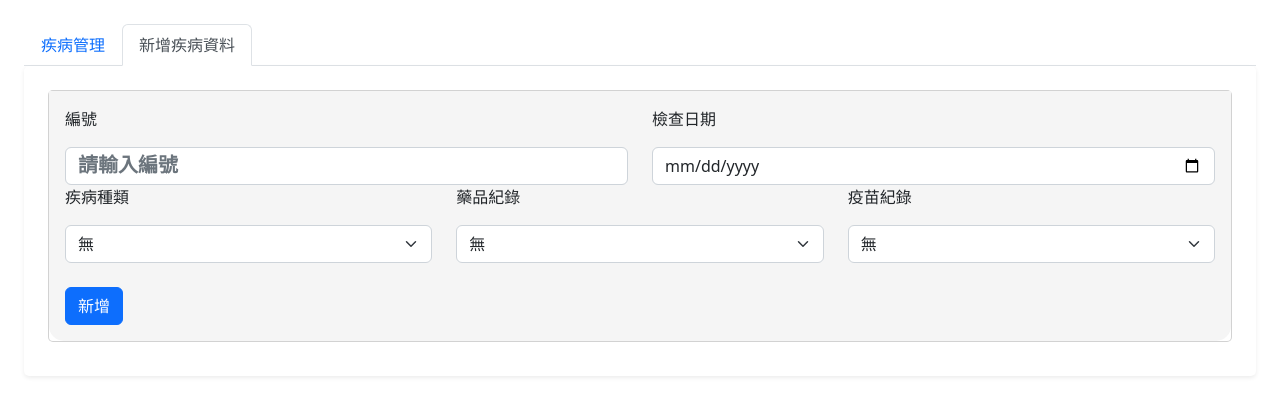
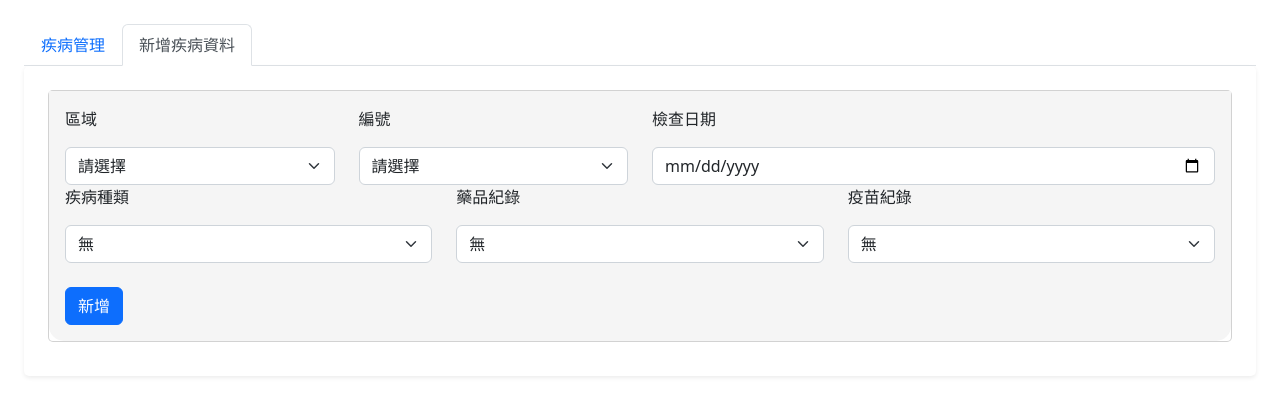
Before and after one commit to B10956004/CowMis, a PHP site: page /fHealthManagement/diseaseManagement/diseaseManagement.php in a window 1280 px wide, after a click on "新增疾病資料". Shown: the top 416 px of the page. Run offline with PHP 8.4, Linux system fonts and the light colour scheme; data comes from the database, SQL or seed files in the repository; some libraries are stand-ins or nearby versions.

Commit message:
revise Insert disease method

```diff
--- a/fHealthManagement/diseaseManagement/diseaseManagement.php
+++ b/fHealthManagement/diseaseManagement/diseaseManagement.php
@@ -187,9 +187,23 @@ require_once("../../SQLServer.php");
           <div class="card-body">
             <form action="diseaseManagement_Insert.php" method="post">
               <div class="row">
-                <div class="col-6">
+                <div class="col-3">
+                  <p>區域</p>
+                  <select class="form-select" name="area" id="area" onchange="selectArea(this)" required>
+                    <option value="">請選擇</option>
+                    <option value="高乳">高乳</option>
+                    <option value="低乳">低乳</option>
+                    <option value="乾乳">乾乳</option>
+                    <option value="已受孕">已受孕</option>
+                    <option value="未受孕">未受孕</option>
+                    <option value="小牛">小牛</option>
+                  </select>
+                </div>
+                <div class="col-3">
                   <p>編號</p>
-                  <input type="text" class="form-control card-text" placeholder="請輸入編號" name="id" required>
+                  <select class="form-select" name="id" id="id" required>
+                    <option value="">請選擇</option>
+                  </select>
                 </div>
                 <div class="col-6">
                   <p>檢查日期</p>
@@ -285,6 +299,30 @@ require_once("../../SQLServer.php");
   }
 </script>
 
+<script>
+  function selectArea(area) {
+    if (area.value) {
+      $.ajax({
+        url: 'get_cows.php',
+        type: 'POST',
+        data: {
+          area: area.value
+        },
+        dataType: 'json',
+        success: function(data) {
+          $('#id').empty();
+          $.each(data, function(key, value) {
+            $('#id').append('<option value="' + value.id + '">' + value.id + '</option>');
+          });
+        }
+      });
+    } else {
+      $('#id').empty();
+    }
+  };
+</script>
+
+
 <!-- 查詢功能 -->
 <script type="text/javascript">
   (function(document) {
```
Also changed, not shown: fHealthManagement/diseaseManagement/get_cows.php (added, +14 -0 lines).
